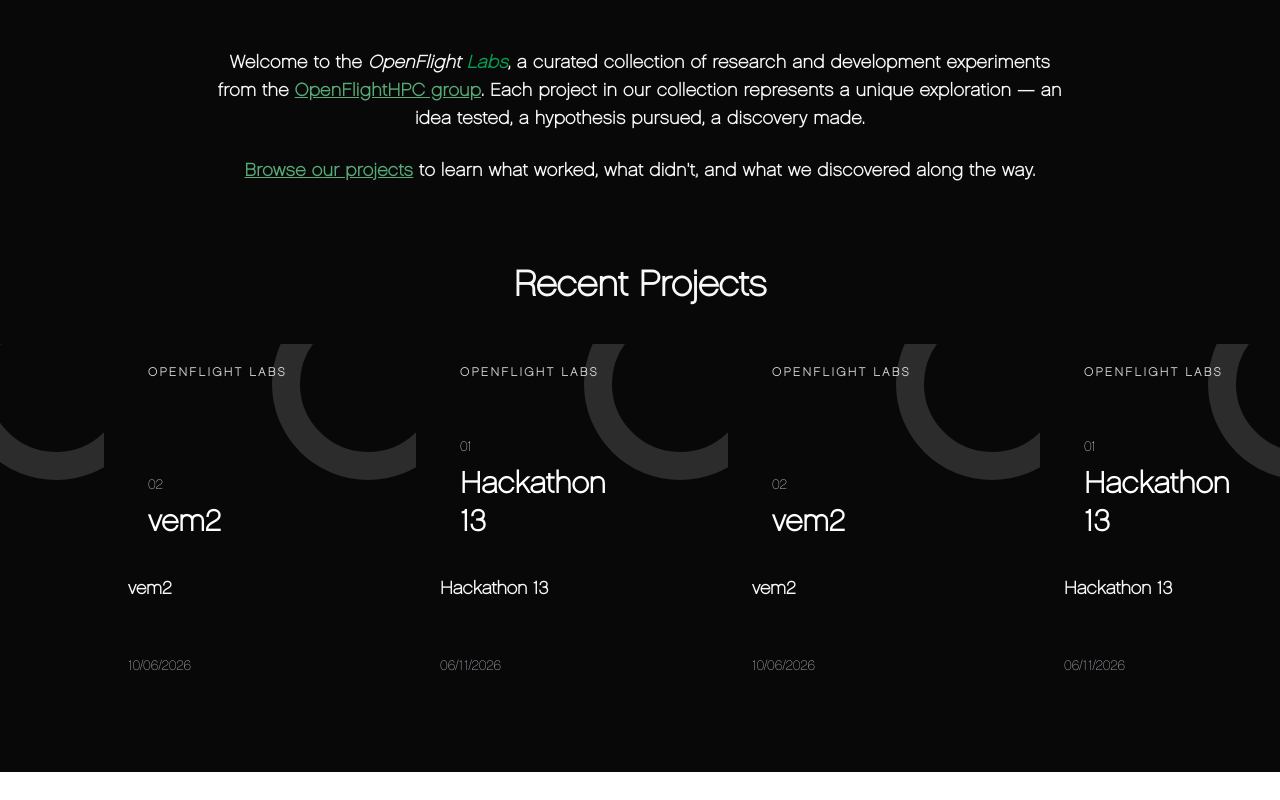
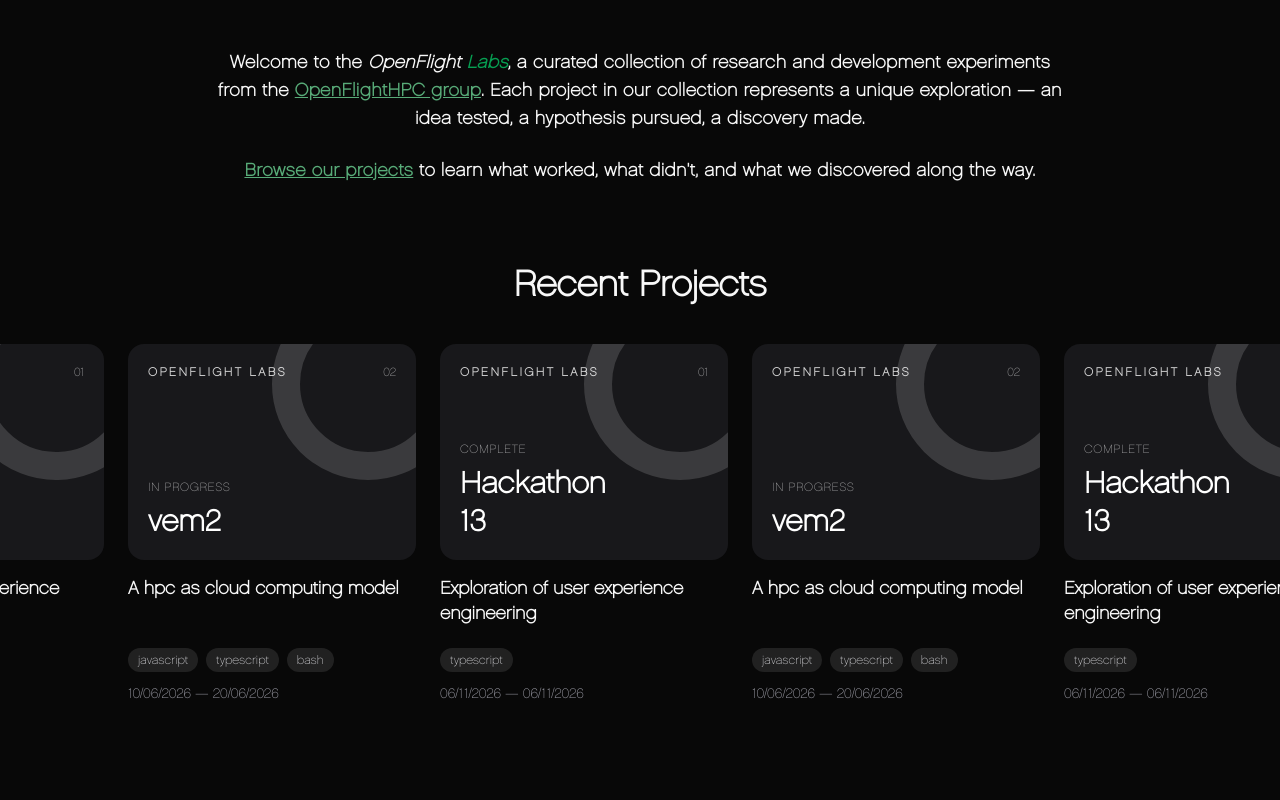
Before and after one commit to openflighthpc/openflightHPC_website_v2, a Next.js app: page /openflightHPC_website_v2/ in a window 1280 px wide. Shown: the part 516-1316 px from the top of the page. Before the commit the page ends 1288 px from the top, so only its background shows below. Built offline with nearby package versions, Linux system fonts and the light colour scheme.

Commit message:
Tweaks homescreen

```diff
--- a/app/page.tsx
+++ b/app/page.tsx
@@ -2,44 +2,6 @@ import Marquee from 'react-fast-marquee';
 import Link from 'next/link';
 import AnimatedLogo from './components/AnimatedLogo';
 import { getFeaturedProjects } from '@/lib/projects-handler';
-
-// const projects = [
-//    {
-//       coverTitle: 'Cloud Workflows',
-//       title: 'A new way to build cloud workflows',
-//       date: 'Nov 6, 2026',
-//       dateTime: '2026-11-06',
-//       color: 'bg-[#1b8a62]'
-//    },
-//    {
-//       coverTitle: 'Open Compute',
-//       title: 'Making compute more accessible',
-//       date: 'Oct 30, 2026',
-//       dateTime: '2026-10-30',
-//       color: 'bg-[#7d57b6]'
-//    },
-//    {
-//       coverTitle: 'Research Notes',
-//       title: 'What we learned from our latest experiments',
-//       date: 'Oct 22, 2026',
-//       dateTime: '2026-10-22',
-//       color: 'bg-[#c86e47]'
-//    },
-//    {
-//       coverTitle: 'AI at Scale',
-//       title: 'Designing better tools for teams',
-//       date: 'Oct 14, 2026',
-//       dateTime: '2026-10-14',
-//       color: 'bg-[#2f76a6]'
-//    },
-//    {
-//       coverTitle: 'The Next Step',
-//       title: 'Exploring what comes after the prototype',
-//       date: 'Oct 5, 2026',
-//       dateTime: '2026-10-05',
-//       color: 'bg-[#b39539]'
-//    }
-// ];
 
 export default function Home() {
    const featuredProjects = getFeaturedProjects();
@@ -82,35 +44,57 @@ export default function Home() {
             <div className="mt-10">
                <Marquee speed={35} pauseOnHover autoFill>
                   {featuredProjects.map((project, index) => (
-                     <article key={project.description} className="mx-3 w-64 shrink-0 sm:w-72">
-                        <div
-                           className={`relative flex aspect-[4/3] flex-col justify-between overflow-hidden rounded-2xl p-5`}
-                        >
+                     <article key={project.id} className="mx-3 w-64 shrink-0 sm:w-72">
+                        <div className="relative flex aspect-[4/3] flex-col justify-between overflow-hidden rounded-2xl bg-zinc-900 p-5">
+                           {/* Decorative circle */}
                            <div
                               aria-hidden="true"
                               className="absolute -right-12 -top-14 h-48 w-48 rounded-full border-[28px] border-white/15"
                            />
-                           <span className="relative text-xs font-semibold uppercase tracking-[0.2em] text-white/80">
-                              OpenFlight Labs
-                           </span>
-                           <div className="relative">
-                              <span className="mb-2 block text-sm text-white/70">
+
+                           <div className="relative flex items-center justify-between">
+                              <span className="text-xs font-semibold uppercase tracking-[0.2em] text-white/80">
+                                 OpenFlight Labs
+                              </span>
+
+                              <span className="text-xs font-medium text-white/60">
                                  {String(index + 1).padStart(2, '0')}
                               </span>
+                           </div>
+
+                           <div className="relative">
+                              <span className="mb-2 block text-xs font-medium uppercase tracking-wider text-white/60">
+                                 {project.status.replace('-', ' ')}
+                              </span>
+
                               <span className="block max-w-[10ch] text-3xl font-semibold leading-tight text-white">
                                  {project.name}
                               </span>
                            </div>
                         </div>
+
                         <div className="pt-4">
                            <h3 className="min-h-[4.5rem] text-lg font-semibold leading-snug text-[#f8f8f8]">
-                              {project.name}
+                              {project.description}
                            </h3>
+
+                           <div className="flex flex-wrap gap-2">
+                              {project.languages.slice(0, 3).map((language) => (
+                                 <span
+                                    key={language}
+                                    className="rounded-full bg-white/10 px-2.5 py-1 text-xs text-zinc-300"
+                                 >
+                                    {language}
+                                 </span>
+                              ))}
+                           </div>
+
                            <time
                               dateTime={project.startDate}
-                              className="mt-2 block text-sm text-zinc-400"
+                              className="mt-3 block text-sm text-zinc-400"
                            >
                               {project.startDate}
+                              {project.endDate && ` — ${project.endDate}`}
                            </time>
                         </div>
                      </article>
--- a/app/projects/page.tsx
+++ b/app/projects/page.tsx
@@ -15,7 +15,7 @@ export default function HomePage() {
             {projects.map((project) => (
                <Link
                   key={project.name}
-                  href={`/projects/${project.name}`}
+                  href={`/projects/${project.id}`}
                   className="group rounded-xl border p-5 hover:shadow-lg transition"
                >
                   {project.logoPath && (
```
Also changed, not shown: public/projects/Hackathon-13/breakdown.md (+2 -0 lines), public/projects/Hackathon-13/summary.md (+6 -0 lines), public/projects/Hackathon-13/meta.json (line endings or trailing spaces).
